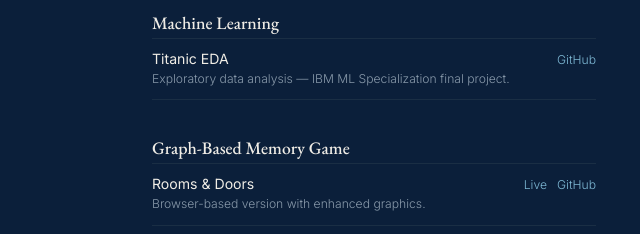
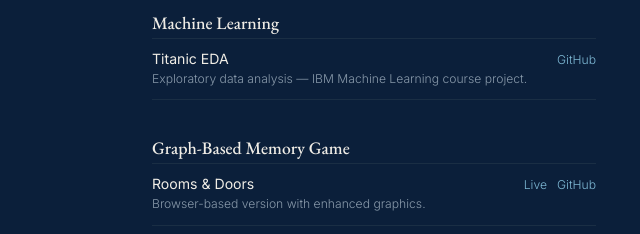
Before and after one commit to avikpln/avikpln.github.io, a plain HTML site: page index.html in a window 1280 px wide. Shown: the part 529-763 px from the top of the page, 20-660 px from the left. Drawn offline with nearby package versions, Linux system fonts and the light colour scheme.

Commit message:
Tweak EDA description

```diff
--- a/index.html
+++ b/index.html
@@ -336,7 +336,7 @@
       <div class="project-card">
         <div>
           <div class="project-name">Titanic EDA</div>
-          <div class="project-desc">Exploratory data analysis — IBM ML Specialization final project.</div>
+          <div class="project-desc">Exploratory data analysis — IBM Machine Learning course project.</div>
         </div>
         <div class="project-links">
           <a href="https://github.com/avikpln/titanic-eda" target="_blank" rel="noopener noreferrer">GitHub</a>
```
